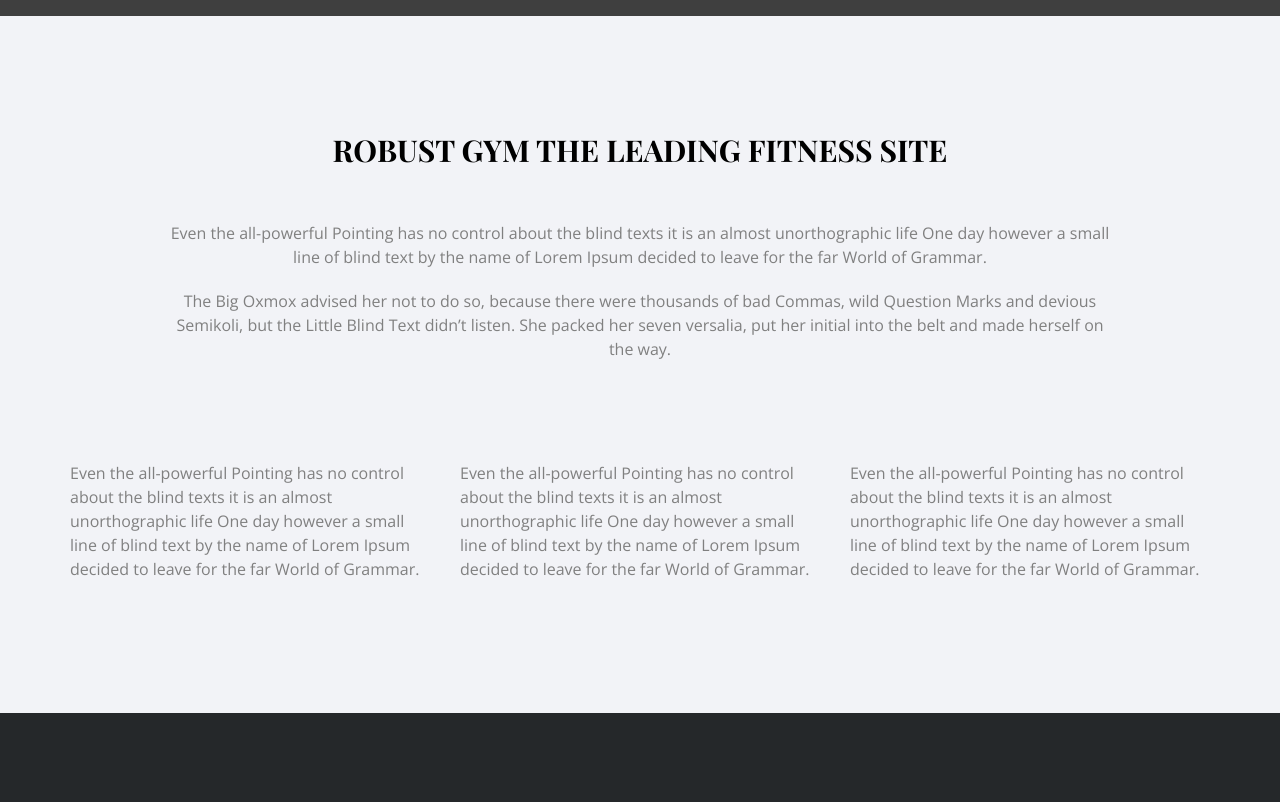
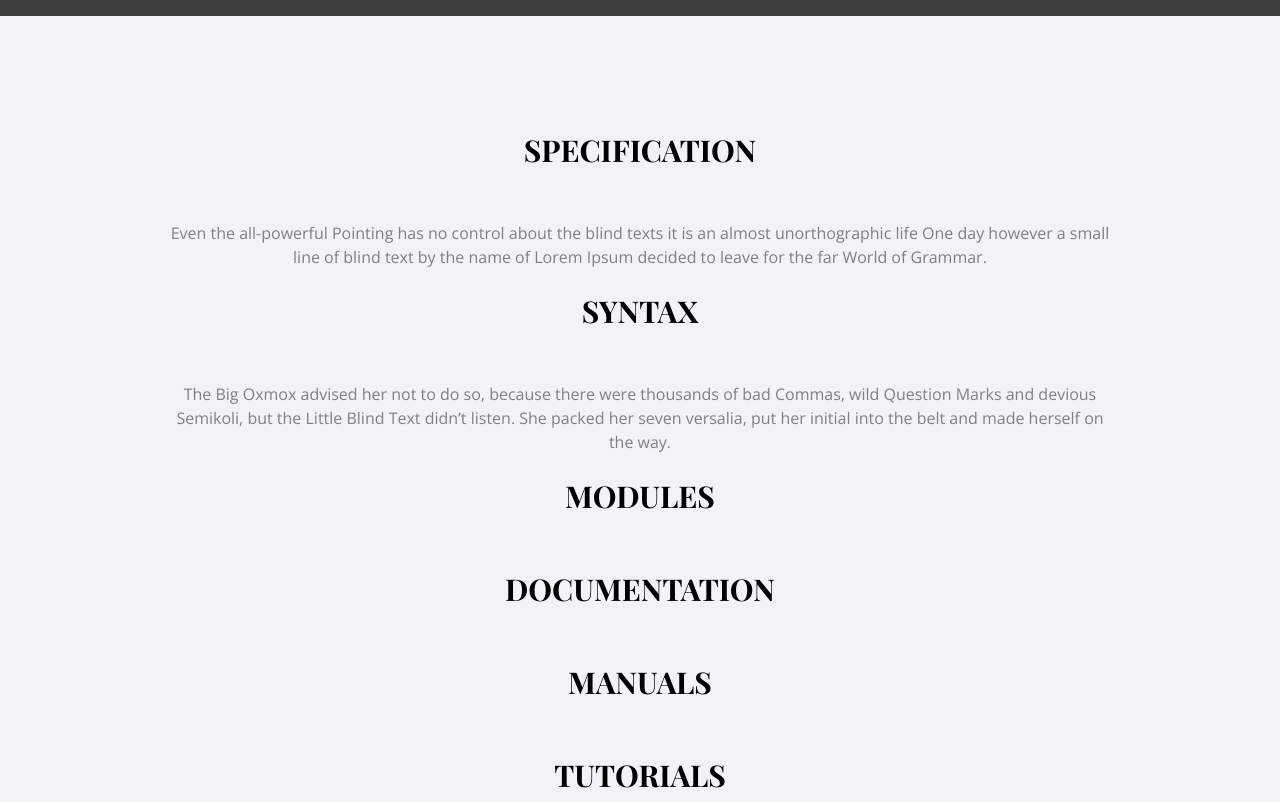
Before and after one commit to ColtonHix/230Themes, a plain HTML site: page docs.html in a window 1280 px wide. Shown: the part 680-1482 px from the top of the page. Drawn offline with nearby package versions, Linux system fonts and the light colour scheme; grey boxes are pictures that could not be loaded; files whose address does not match are found by name.

Commit message:
Update docs.html
added headers for each part of documentation I have links for

```diff
--- a/docs.html
+++ b/docs.html
@@ -107,10 +107,29 @@
 					<div class="col-md-10 col-md-offset-1 text-center">
 						<div class="about-wrap">
 							<div class="heading-2">
-								<h2>Robust Gym the leading fitness site</h2>
+								<h2>Specification</h2>
 							</div>
 							<p>Even the all-powerful Pointing has no control about the blind texts it is an almost unorthographic life One day however a small line of blind text by the name of Lorem Ipsum decided to leave for the far World of Grammar.</p>
+							<div class="heading-2">
+								<h2>Syntax</h2>
+							</div>
 							<p>The Big Oxmox advised her not to do so, because there were thousands of bad Commas, wild Question Marks and devious Semikoli, but the Little Blind Text didn’t listen. She packed her seven versalia, put her initial into the belt and made herself on the way.</p>
+							<div class="heading-2">
+								<h2>Modules</h2>
+							</div>
+							<p></p>
+							<div class="heading-2">
+								<h2>Documentation</h2>
+							</div>
+							<p></p>
+							<div class="heading-2">
+								<h2>Manuals</h2>
+							</div>
+							<p></p>
+							<div class="heading-2">
+								<h2>Tutorials</h2>
+							</div>
+							<p></p>
 						</div>
 					</div>
 				</div>
```
